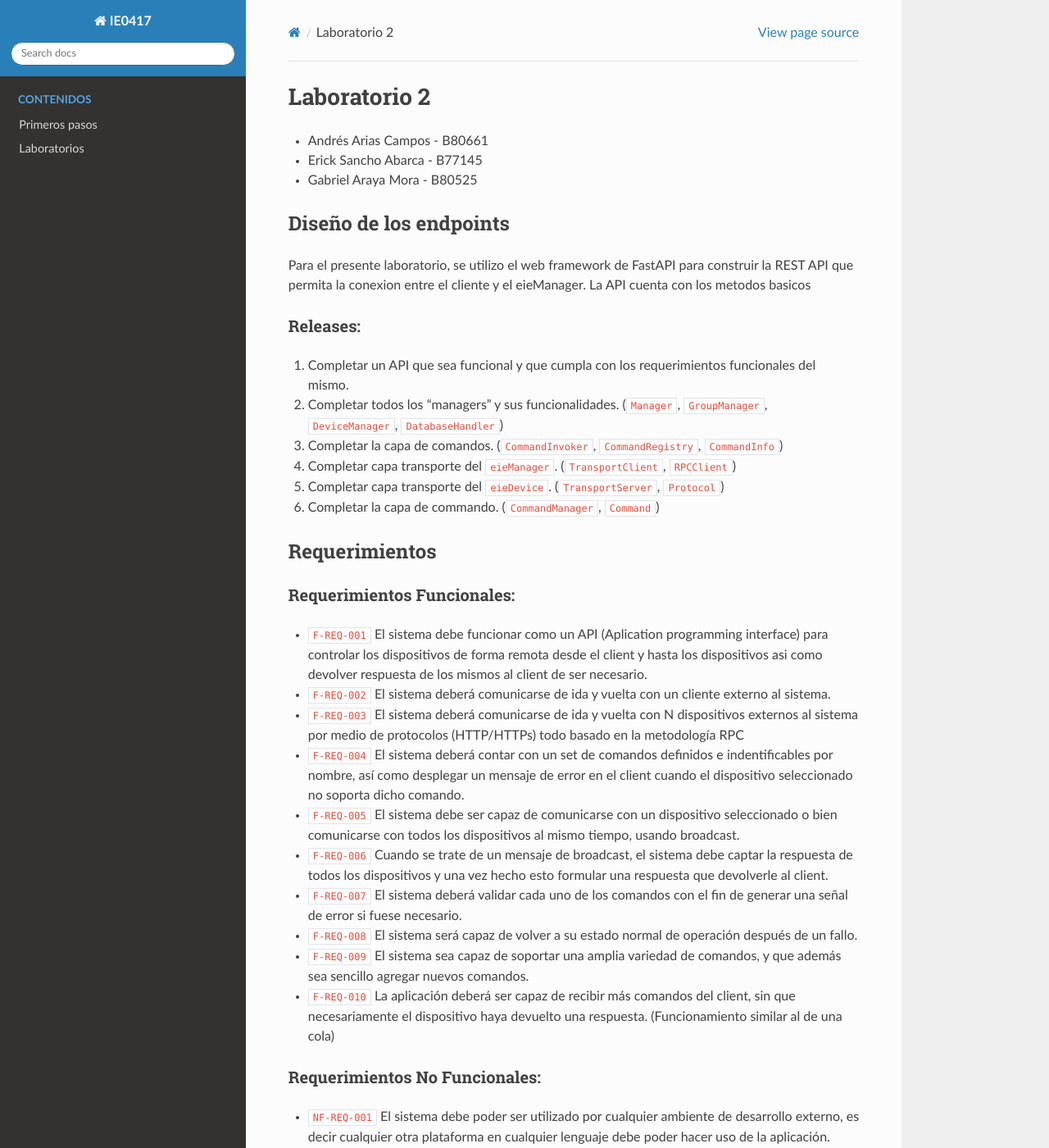
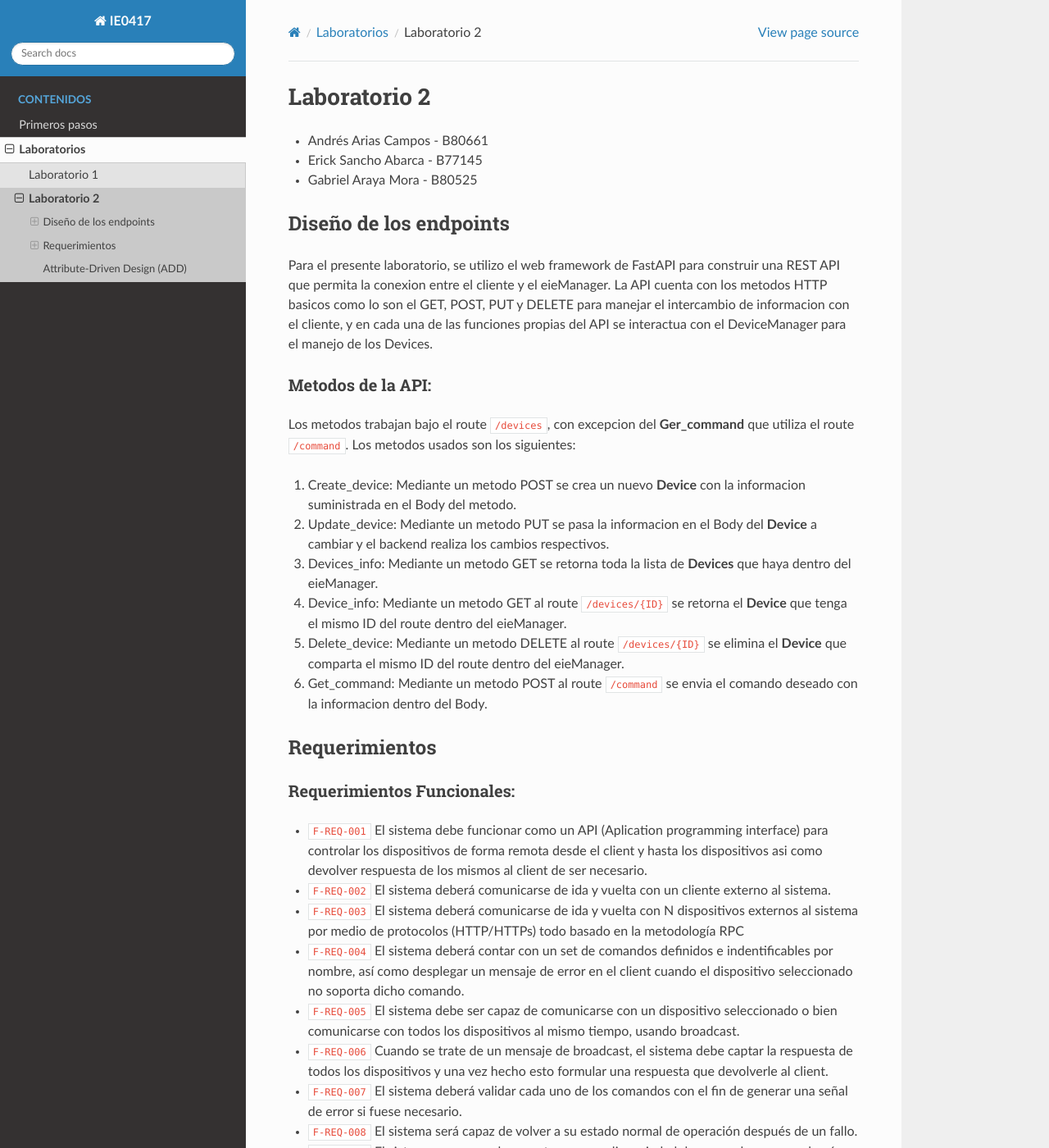
Before and after one commit to gabomora2200/ie0417-B80525, a Sphinx documentation site: the page built from docs/source/labs/lab2/lab2.rst, in a window 1280 px wide and 1400 px high. Shown: the whole window at 82% size. Built offline with Sphinx 7.4.7 and the Read the Docs theme 2.0.0, drawn with Linux system fonts in a browser that asks for light colours; pages that are not in the unit, such as notebooks, are missing from menus.

Commit message:
Subiendo documentacion del API

```diff
--- a/docs/source/labs/lab2/lab1.rst
+++ b/docs/source/labs/lab2/lab2.rst
@@ -7,19 +7,23 @@
 * Gabriel Araya Mora - B80525
 
 Diseño de los endpoints
-************
+***********************
 
-Para el presente laboratorio, se utilizo el web framework de FastAPI para construir la REST API que permita la conexion entre el cliente y el eieManager. La API cuenta con los metodos basicos
+Para el presente laboratorio, se utilizo el web framework de FastAPI para construir una REST API que permita la conexion entre el cliente y el eieManager. La API cuenta con los metodos HTTP basicos como lo son el GET, POST, PUT y DELETE para manejar el intercambio de informacion con el cliente, y en cada una de las funciones propias del API se interactua con el DeviceManager para el manejo de los Devices.
 
-Releases:
-=========
 
-#. Completar un API que sea funcional y que cumpla con los requerimientos funcionales del mismo.
-#. Completar todos los "managers" y sus funcionalidades. (``Manager``, ``GroupManager``, ``DeviceManager``, ``DatabaseHandler``)
-#. Completar la capa de comandos. (``CommandInvoker``, ``CommandRegistry``, ``CommandInfo``)
-#. Completar capa transporte del ``eieManager``. (``TransportClient``, ``RPCClient``)
-#. Completar capa transporte del ``eieDevice``. (``TransportServer``, ``Protocol``)
-#. Completar la capa de commando. (``CommandManager``, ``Command``)
+
+Metodos de la API:
+==================
+
+Los metodos trabajan bajo el route ``/devices``, con excepcion del **Ger_command** que utiliza el route ``/command``. Los metodos usados son los siguientes:
+
+#. Create_device: Mediante un metodo POST se crea un nuevo **Device** con la informacion suministrada en el Body del metodo.
+#. Update_device: Mediante un metodo PUT se pasa la informacion en el Body del **Device** a cambiar y el backend realiza los cambios respectivos.
+#. Devices_info: Mediante un metodo GET se retorna toda la lista de **Devices** que haya dentro del eieManager.
+#. Device_info: Mediante un metodo GET al route ``/devices/{ID}`` se retorna el **Device** que tenga el mismo ID del route dentro del eieManager.
+#. Delete_device: Mediante un metodo DELETE al route ``/devices/{ID}`` se elimina el **Device** que comparta el mismo ID del route dentro del eieManager.
+#. Get_command: Mediante un metodo POST al route ``/command`` se envia el comando deseado con la informacion dentro del Body.
 
 Requerimientos
 **************
```
